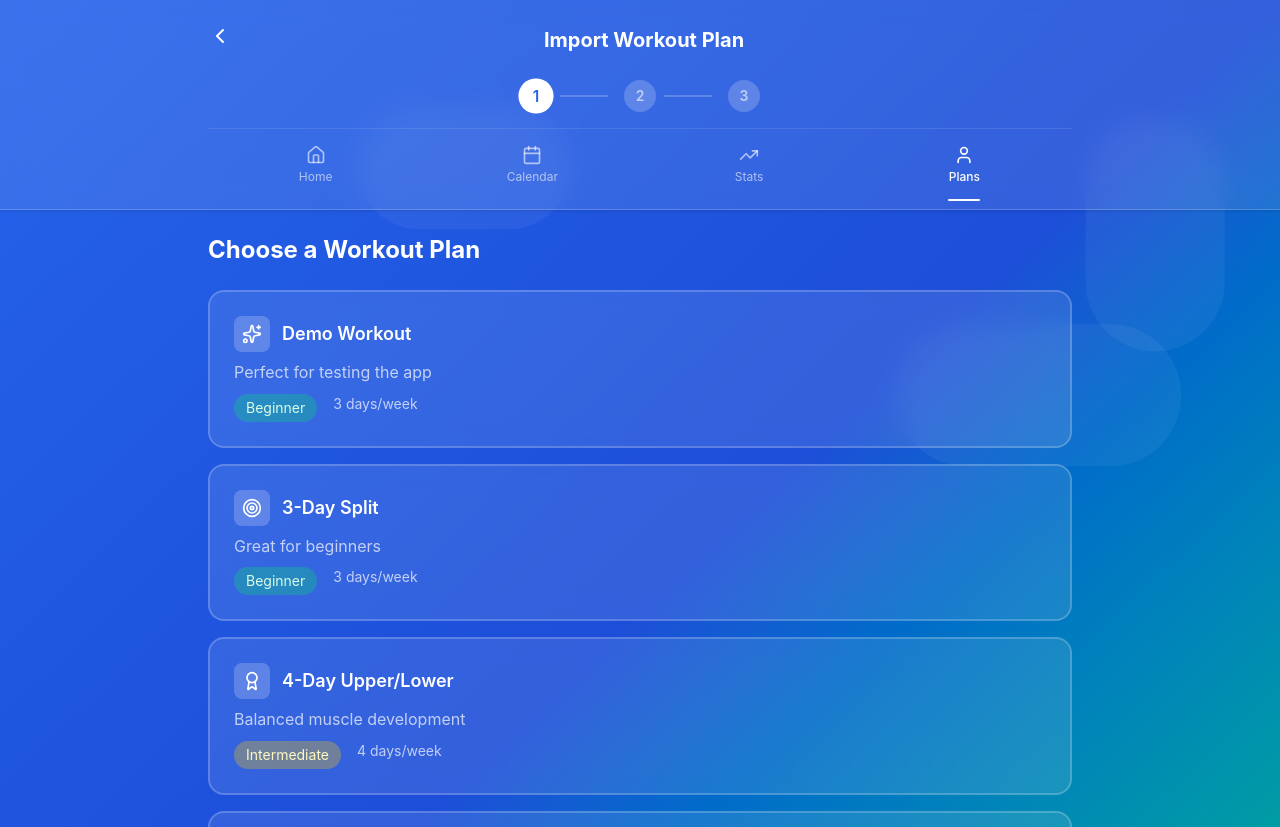
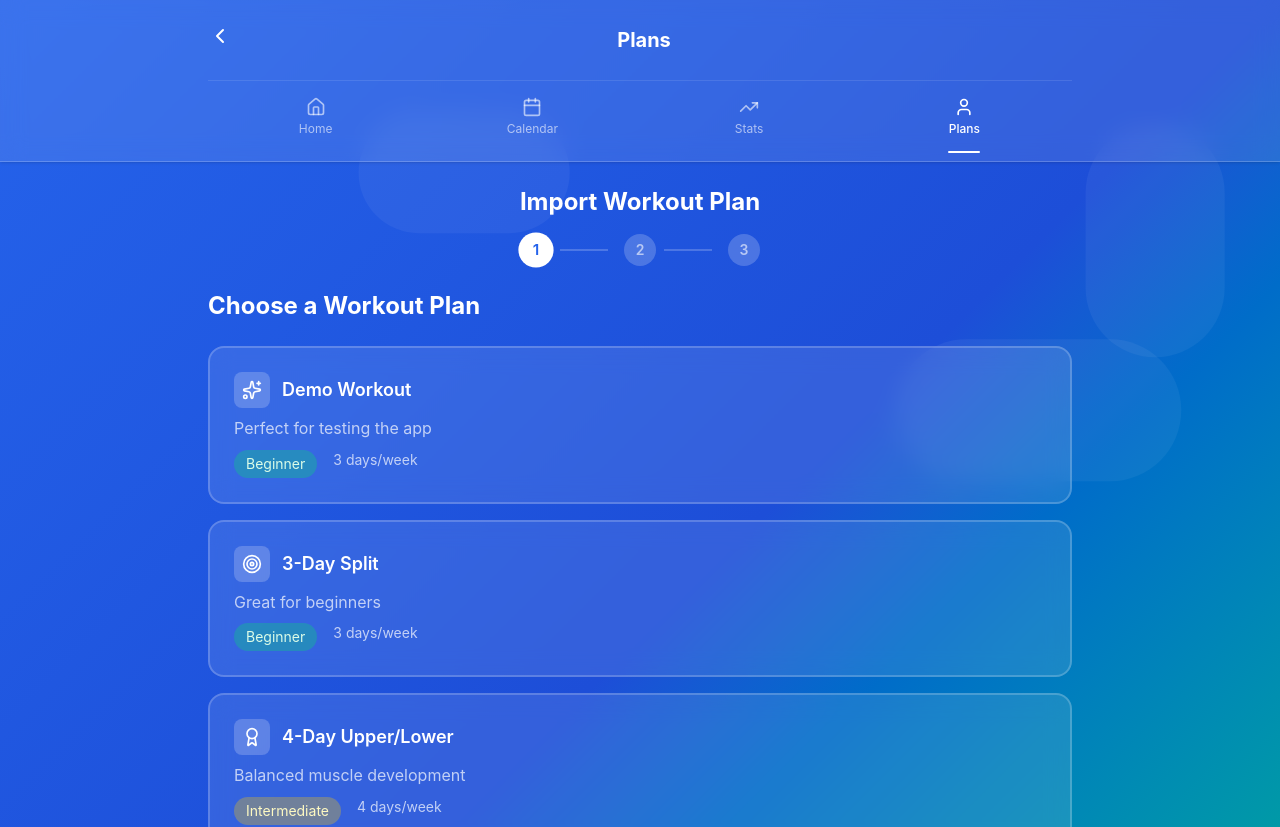
Before and after one commit to conman777/gym-bros-app, a Next.js app: page /import in a window 1280 px wide. Shown: the top 827 px of the page. Built offline with nearby package versions, Linux system fonts and the light colour scheme.

Commit message:
style(import): move page title and progress steps below header
- Move "Import Workout Plan" title to main content area
- Move progress steps (1, 2, 3) below header
- Keep header consistent with other pages (back button, nav only)
- Header now shows "Plans" matching navigation label

```diff
--- a/src/app/import/page.tsx
+++ b/src/app/import/page.tsx
@@ -235,34 +235,7 @@ export default function ImportPage() {
             >
               <ChevronLeft className="w-6 h-6 text-white" />
             </Link>
-            <h1 className="text-xl font-bold flex-1 text-center mr-8 text-white">Import Workout Plan</h1>
-          </div>
-
-          {/* Progress Steps */}
-          <div className="flex items-center justify-center mt-4 space-x-2">
-            {['select', 'customize', 'preview'].map((s, i) => (
-              <div key={s} className="flex items-center">
-                <motion.div
-                  className={`w-8 h-8 rounded-full flex items-center justify-center text-sm font-semibold ${
-                    step === s
-                      ? 'bg-white text-[var(--primary)]'
-                      : ['customize', 'preview'].indexOf(step) > i
-                        ? 'bg-green-400 text-white'
-                        : 'bg-white/20 text-white/60'
-                  }`}
-                  animate={{ scale: step === s ? 1.1 : 1 }}
-                >
-                  {['customize', 'preview'].indexOf(step) > i ? <Check className="w-4 h-4" /> : i + 1}
-                </motion.div>
-                {i < 2 && (
-                  <div className={`w-12 h-0.5 mx-2 ${
-                    ['customize', 'preview'].indexOf(step) > i
-                      ? 'bg-green-400'
-                      : 'bg-white/20'
-                  }`} />
-                )}
-              </div>
-            ))}
+            <h1 className="text-xl font-bold flex-1 text-center mr-8 text-white">Plans</h1>
           </div>
 
           {/* Navigation */}
@@ -316,6 +289,37 @@ export default function ImportPage() {
       </header>
 
       <main className="relative z-10 max-w-4xl mx-auto px-4 py-6">
+        {/* Page Title and Progress Steps */}
+        <div className="mb-6">
+          <h2 className="text-2xl font-bold text-white text-center mb-4">Import Workout Plan</h2>
+
+          {/* Progress Steps */}
+          <div className="flex items-center justify-center space-x-2">
+            {['select', 'customize', 'preview'].map((s, i) => (
+              <div key={s} className="flex items-center">
+                <motion.div
+                  className={`w-8 h-8 rounded-full flex items-center justify-center text-sm font-semibold ${
+                    step === s
+                      ? 'bg-white text-[var(--primary)]'
+                      : ['customize', 'preview'].indexOf(step) > i
+                        ? 'bg-green-400 text-white'
+                        : 'bg-white/20 text-white/60'
+                  }`}
+                  animate={{ scale: step === s ? 1.1 : 1 }}
+                >
+                  {['customize', 'preview'].indexOf(step) > i ? <Check className="w-4 h-4" /> : i + 1}
+                </motion.div>
+                {i < 2 && (
+                  <div className={`w-12 h-0.5 mx-2 ${
+                    ['customize', 'preview'].indexOf(step) > i
+                      ? 'bg-green-400'
+                      : 'bg-white/20'
+                  }`} />
+                )}
+              </div>
+            ))}
+          </div>
+        </div>
         <AnimatePresence mode="wait">
           {/* Step 1: Select Template */}
           {step === 'select' && (
```
